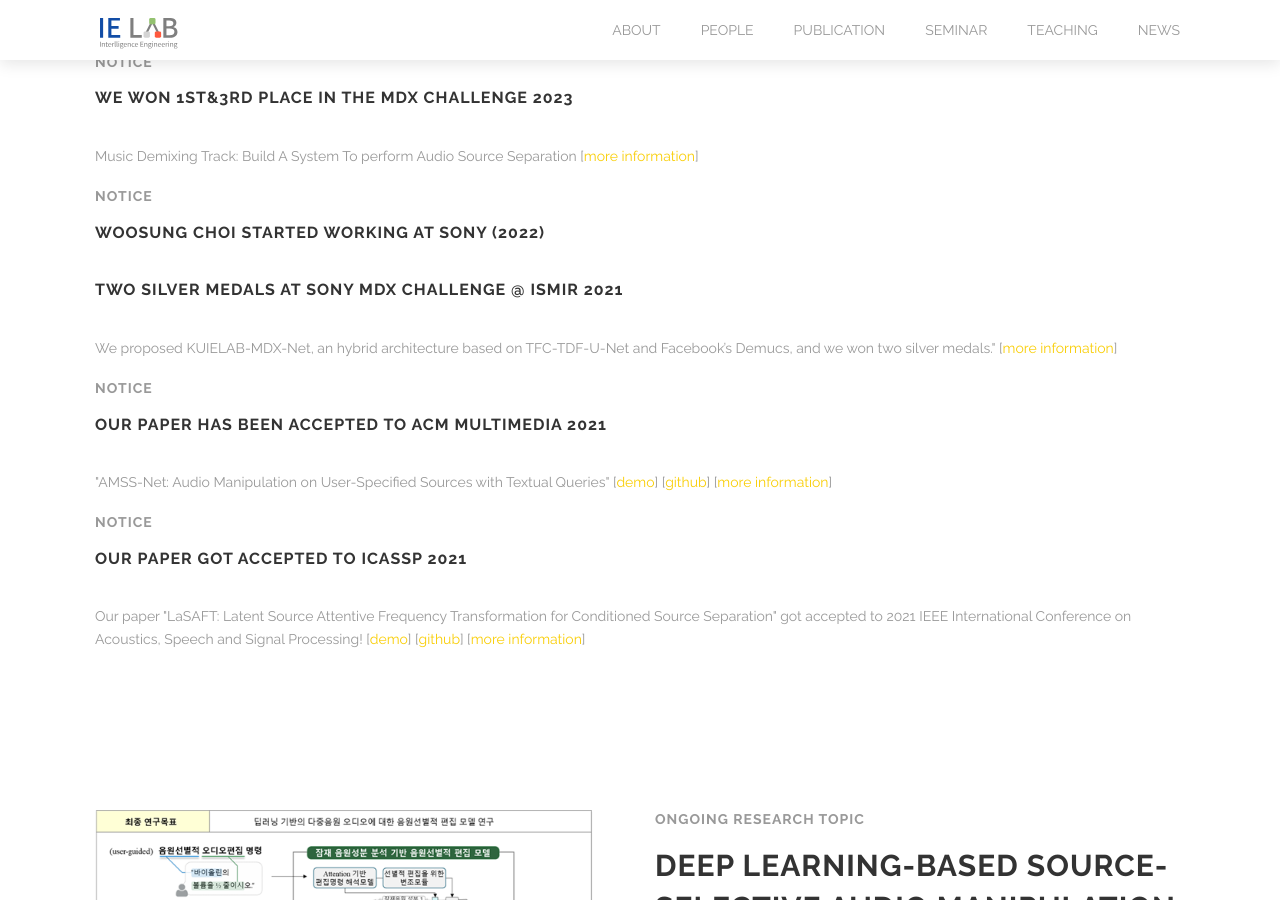
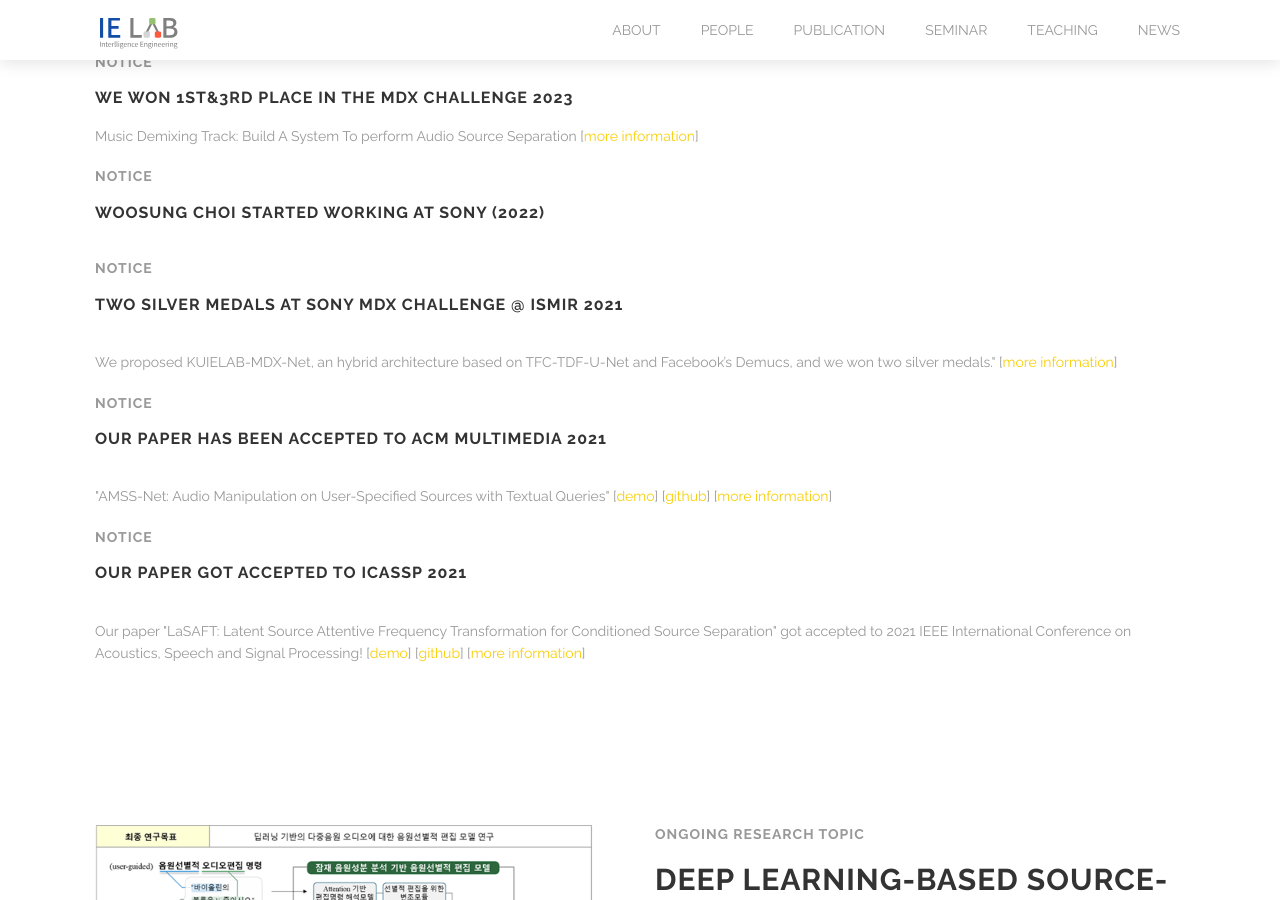
Before and after one commit to kuielab/kuielab.github.io, a Jekyll site: the page built from index.html, in a window 1280 px wide and 900 px high, scrolled down 934 px. Built offline with Jekyll 4.4.1, drawn with Linux system fonts in a browser that asks for light colours.

Commit message:
Update index.html

```diff
--- a/index.html
+++ b/index.html
@@ -123,7 +123,6 @@ testimonials:
 
 		<h4 style="color: #999">Notice</h4>
     		<h3>We won 1st&3rd place in the mdx Challenge 2023</h3>
-    		<div class="spacing"></div>
     		<p>
         	Music Demixing Track: Build A System To perform Audio Source Separation
 		[<a href="https://kuielab.github.io/news/2023/01/11/Sony-challenge.html">more information</a>]
@@ -133,6 +132,7 @@ testimonials:
 		<h3>Woosung Choi started working at Sony (2022)</h3>
 		<div class="spacing"></div>
 
+	        <h4 style="color: #999">Notice</h4>
 		<h3>Two silver medals at SONY MDX CHALLENGE @ ISMIR 2021</h3>
 		<div class="spacing"></div>
 		<p>
```
